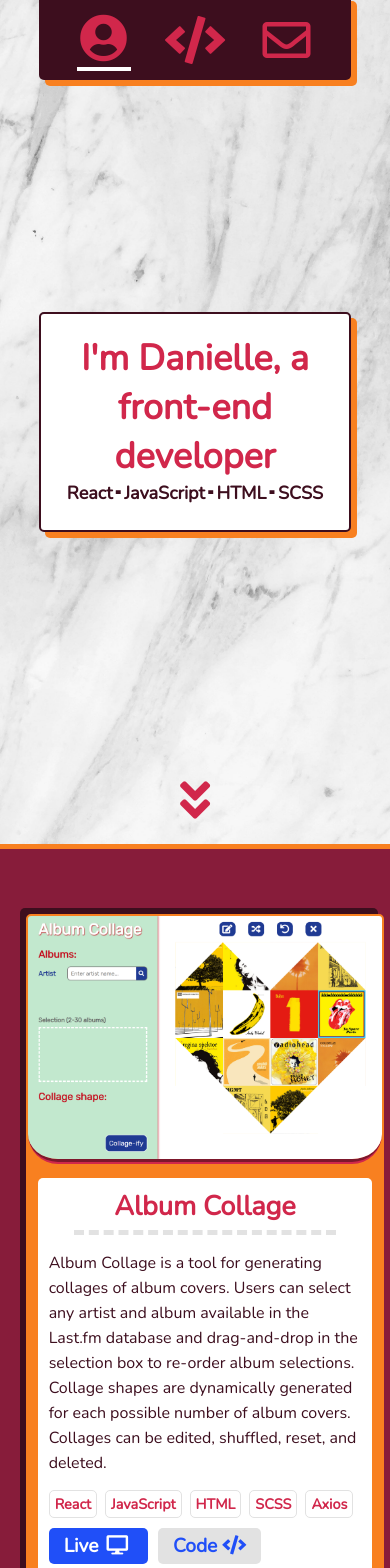
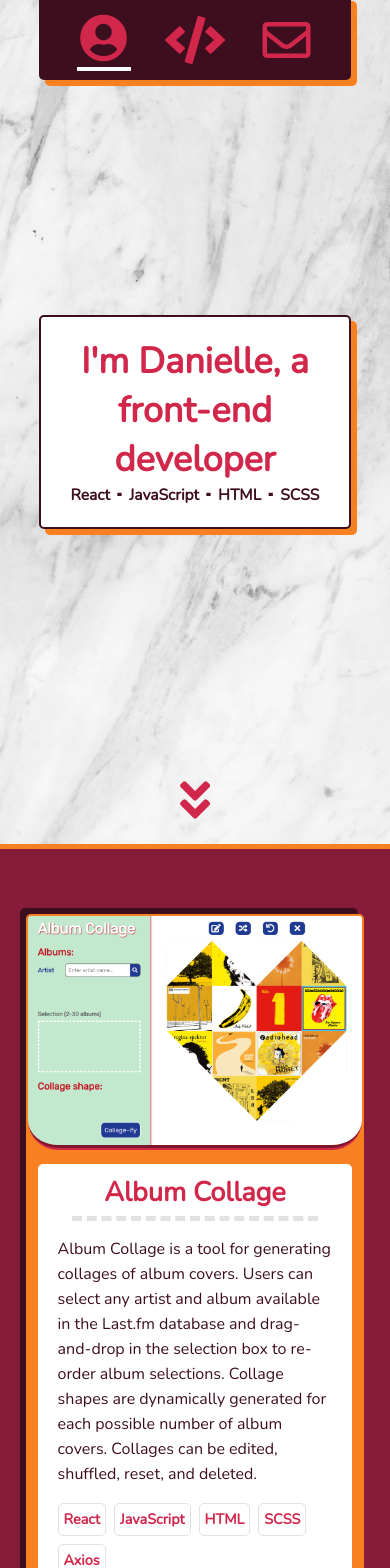
Before and after one commit to dlhrubin/portfolio, a React (Create React App) app: page / in a window 390 px wide. Shown: the top 1568 px of the page. Built offline with nearby package versions, Linux system fonts and the light colour scheme.

Commit message:
Fix sizing issues on mobile

```diff
--- a/src/components/Projects.js
+++ b/src/components/Projects.js
@@ -4,7 +4,7 @@ import projects from "../data.js";
 export class Projects extends Component {
     render() {
         let projectCards = projects.map((proj, i) => {
-            let stack = proj.stack.map(word => <span className="tech" key={word}>{word}</span>)
+            let stack = proj.stack.map(word => <span key={word}>{word}</span>)
             return (
                 <div key={i} className="card">
                     <div className="image-container">
@@ -15,8 +15,9 @@ export class Projects extends Component {
                         <div className="details">
                             <p>{proj.summary}</p>
                             <div>
-                                {stack}
-                                <br></br>
+                                <div className="tech">
+                                    {stack}
+                                </div>
                                 <div className="links">
                                     <a className="live-link" href={proj.live} target="_blank" rel="noopener noreferrer">Live
                                         <i className="fas fa-desktop"></i>                                    </a>
--- a/src/css/_landing.scss
+++ b/src/css/_landing.scss
@@ -35,7 +35,7 @@
     }
     div {
         color: $dark-accent;
-        font-size: 1.5em;
+        font-size: 1.3em;
         font-weight: bold;
         display: flex;
         justify-content: space-evenly;
--- a/src/css/_media_queries.scss
+++ b/src/css/_media_queries.scss
@@ -4,6 +4,12 @@
     }
     .navbar {
         height: 80px;
+    }
+}
+
+@media only screen and (min-width: 425px) {
+    .intro div {
+        font-size: 1.5em;
     }
 }
 
--- a/src/css/_projects.scss
+++ b/src/css/_projects.scss
@@ -51,27 +51,32 @@
         border-bottom: 5px dashed $darker-base;
         width: 78%;
     }
-    .details {
-        padding: 0px 20px 20px 20px;
-        line-height: 25px;
-        font-size: 16px;
-        flex: 1 1 auto;
-        display: flex;
-        flex-direction: column;
-        justify-content: space-between;
-
-    }
     p, .stack {
         color: $dark-accent;
     }
     span {
         font-weight: bold;
     }
-    .tech {
+}
+
+.details {
+    padding: 0px 20px 20px 20px;
+    line-height: 25px;
+    font-size: 16px;
+    flex: 1 1 auto;
+    display: flex;
+    flex-direction: column;
+    justify-content: space-between;
+}
+
+.tech {
+    display: flex;
+    flex-wrap: wrap;
+    span {
         color: $light-accent;
         font-size: 0.9em;
         border: 1.5px solid $darker-base;
-        margin-right: 8px;
+        margin: 0 8px 8px 0;
         padding: 3px 5px;
         border-radius: 5px;
     }
@@ -80,12 +85,12 @@
 .links {
     color: $dark-accent;
     display: block;
-    margin-top: 17px;
+    margin-top: 9px;
     font-size: 1.2em;
     a {
         color: $light-accent;
         text-decoration: none;
-        padding: 5px 15px;
+        padding: 5px 14px;
         border-radius: 5px;
         font-weight: bold;
         color: $base;
```
